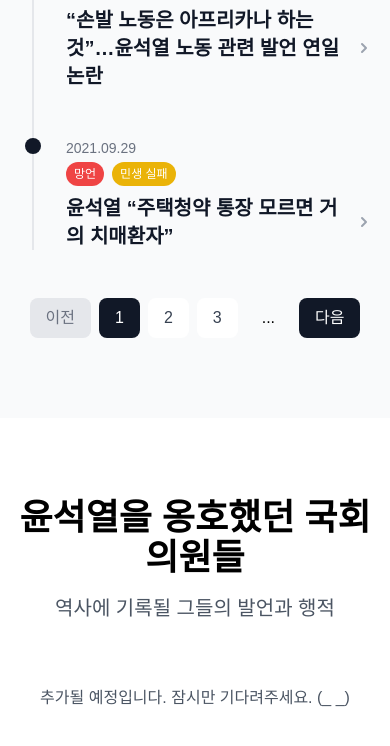
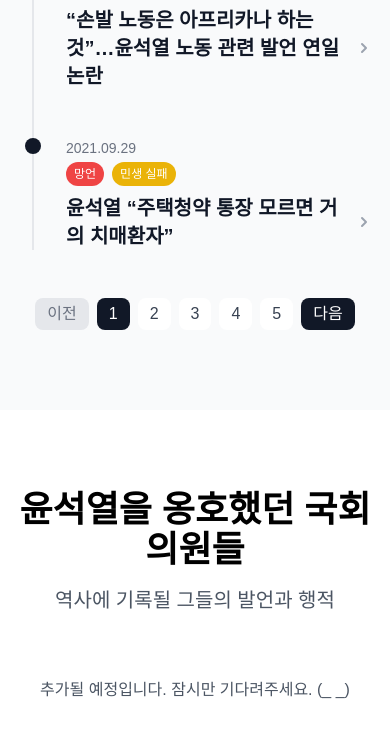
Before and after one commit to EXPOIR0405/yoon-impeachment-archive, a Next.js app: page / in a window 390 px wide. Shown: the part 1836-2582 px from the top of the page. Built offline with nearby package versions, Linux system fonts and the light colour scheme.

Commit message:
페이지네이션 변경

```diff
--- a/app/components/TimelineSection.tsx
+++ b/app/components/TimelineSection.tsx
@@ -265,12 +265,12 @@ export default function TimelineSection() {
 
         {/* 페이지네이션 */}
         {totalPages > 1 && (
-          <div className="flex justify-center gap-2 mt-12">
+          <div className="flex flex-wrap justify-center gap-2 mt-12">
             <button
               type="button"
               onClick={(e) => handlePageChange(currentPage - 1, e)}
               disabled={currentPage === 1}
-              className={`px-4 py-2 rounded-lg ${
+              className={`px-3 py-1 sm:px-4 sm:py-2 rounded-lg ${
                 currentPage === 1
                   ? 'bg-gray-200 text-gray-500 cursor-not-allowed'
                   : 'bg-gray-900 text-white hover:bg-gray-800'
@@ -281,27 +281,19 @@ export default function TimelineSection() {
 
             {Array.from({ length: totalPages }, (_, i) => i + 1)
               .filter(pageNum => {
-                return (
-                  pageNum === 1 ||
-                  pageNum === totalPages ||
-                  Math.abs(pageNum - currentPage) <= 2
-                )
+                // 5개씩 묶어서 보여주기
+                const pageGroup = Math.ceil(currentPage / 5);
+                const start = (pageGroup - 1) * 5 + 1;
+                const end = Math.min(pageGroup * 5, totalPages);
+
+                return pageNum >= start && pageNum <= end;
               })
-              .map((pageNum, index, array) => {
-                if (index > 0 && pageNum - array[index - 1] > 1) {
-                  return (
-                    <span key={`ellipsis-${pageNum}`} className="px-4 py-2 text-black">
-                      ...
-                    </span>
-                  )
-                }
-
-                return (
+              .map((pageNum) => (
                 <button
                   type="button"
-                    key={pageNum}
+                  key={`page-${pageNum}`}
                   onClick={(e) => handlePageChange(pageNum, e)}
-                    className={`px-4 py-2 rounded-lg ${
+                  className={`px-3 py-1 sm:px-4 sm:py-2 rounded-lg ${
                     currentPage === pageNum
                       ? 'bg-gray-900 text-white'
                       : 'bg-white text-gray-700 hover:bg-gray-100'
@@ -309,14 +301,13 @@ export default function TimelineSection() {
                 >
                   {pageNum}
                 </button>
-                )
-              })}
+              ))}
 
             <button
               type="button"
               onClick={(e) => handlePageChange(currentPage + 1, e)}
               disabled={currentPage === totalPages}
-              className={`px-4 py-2 rounded-lg ${
+              className={`px-3 py-1 sm:px-4 sm:py-2 rounded-lg ${
                 currentPage === totalPages
                   ? 'bg-gray-200 text-gray-500 cursor-not-allowed'
                   : 'bg-gray-900 text-white hover:bg-gray-800'
```
Lines whose indentation alone changed are shown as unchanged.
